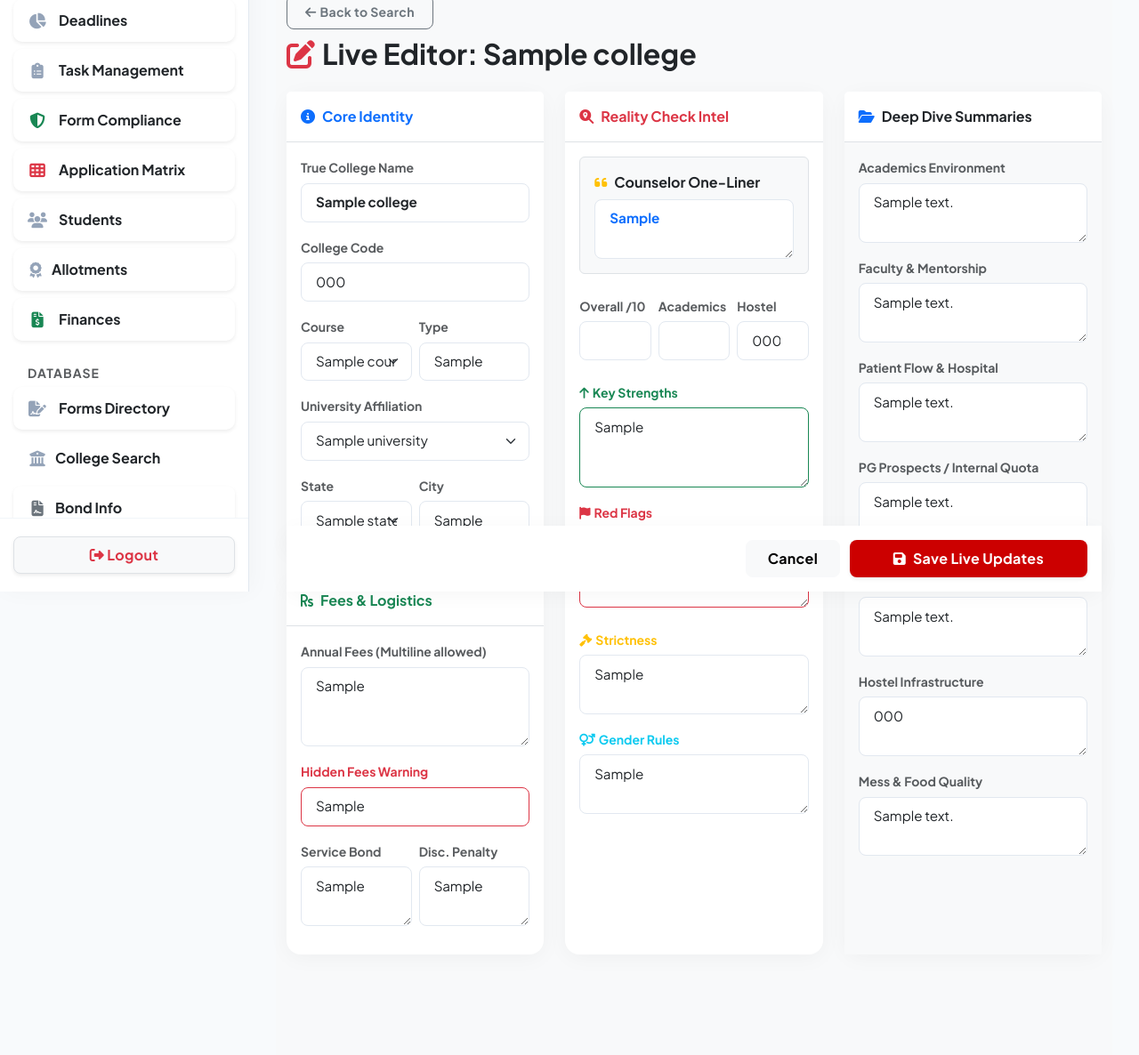
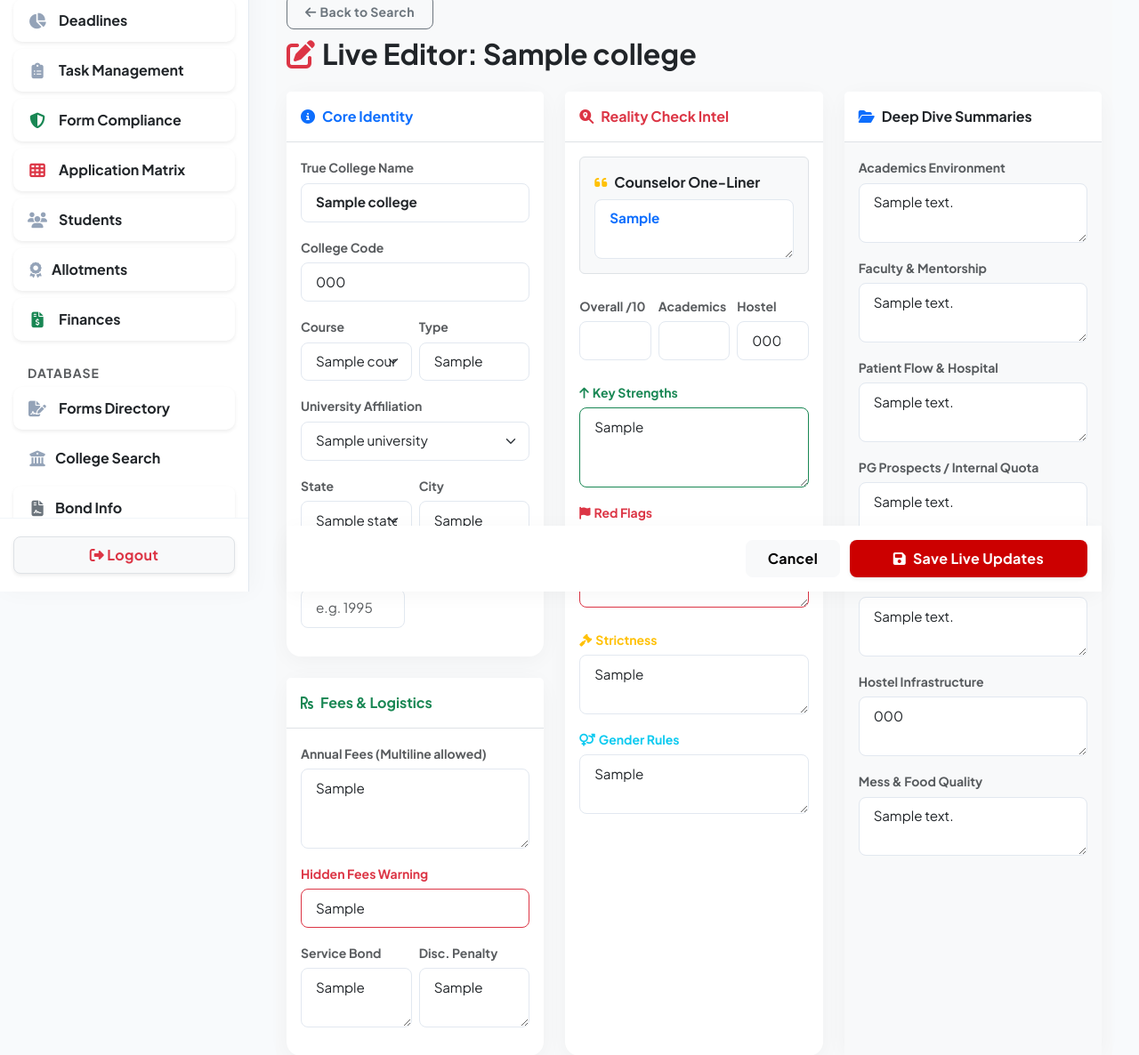
Before and after one commit to vidyaSaarthi/vs_sms, a Flask app: page /colleges/edit/1 in a window 1280 px wide. Shown: the part 135-1321 px from the top of the page at 89% size. Before the commit the page ends 1209 px from the top, so only its background shows below. Run offline with Flask 3, Linux system fonts and the light colour scheme; a user stored in the database is signed in; tables that the repository leaves empty hold one stand-in row (values such as "Sample post").

Commit message:
10.65 - "Adding Established year"

```diff
--- a/app.py
+++ b/app.py
@@ -3072,6 +3072,9 @@ def edit_college(college_id):
             college.college_code = request.form.get('college_code')
             college.college_type = request.form.get('college_type')
 
+            college.city = request.form.get('city')
+            college.established_year = request.form.get('established_year')
+
             course_id_val = request.form.get('course_id')
             college.course_id = int(course_id_val) if course_id_val else None
 
--- a/templates/edit_college.html
+++ b/templates/edit_college.html
@@ -63,7 +63,16 @@
                                 <label class="form-label small fw-bold text-muted">City</label>
                                 <input type="text" name="city" class="form-control" value="{{ college.city or '' }}">
                             </div>
+
                         </div>
+
+                        <div class="row">
+                                <div class="col-md-6 mb-3">
+                                    <label class="form-label fw-bold">Established Year</label>
+                                    <input type="number" name="established_year" class="form-control" value="{{ college.established_year }}" placeholder="e.g. 1995">
+                                </div>
+                            </div>
+
                     </div>
                 </div>
 
```
